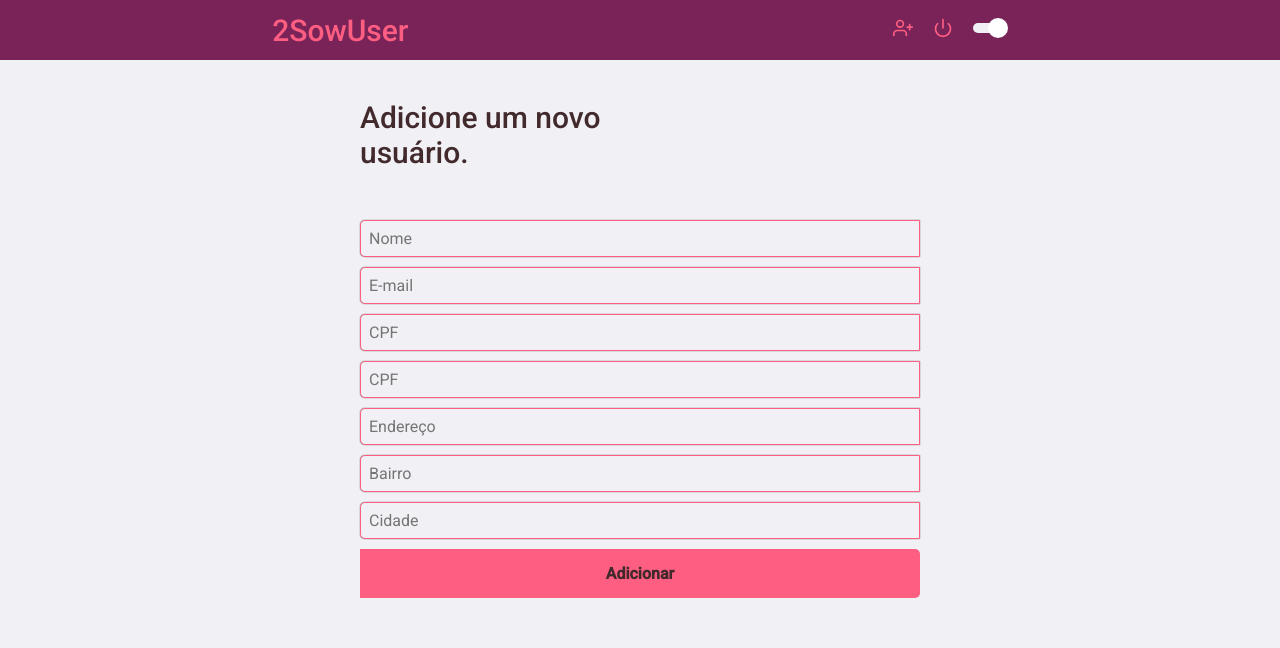
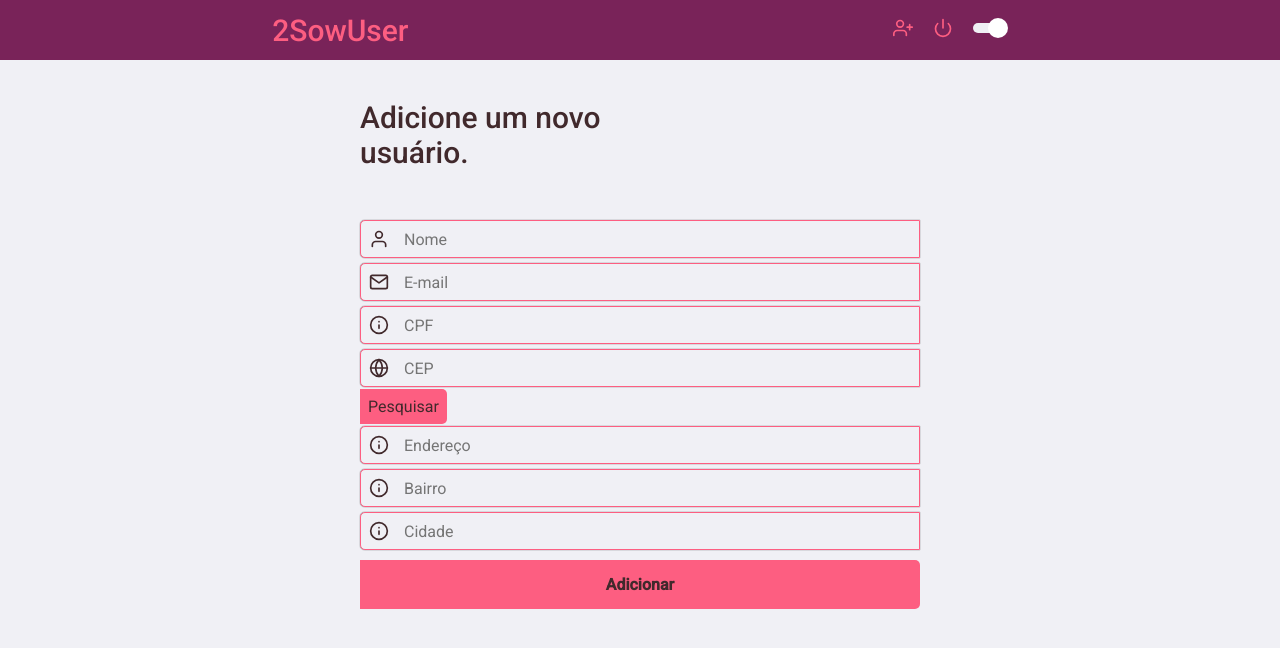
Before and after one commit to cnfreitax/2sow-test, a React (Create React App) app: page /user-new in a window 1280 px wide. Shown: the top 648 px of the page. Built offline with nearby package versions, Linux system fonts and the light colour scheme; sample sign-in values are in the browser's storage.

Commit message:
Created input component and used in AddUser page

```diff
--- a/db.json
+++ b/db.json
@@ -1,3 +1,16 @@
 {
-  "usuarios": []
+  "usuarios": [
+    {
+      "id": "3",
+      "name": "Victor Freitas",
+      "cpf": "754.125.854.51",
+      "email": "beatriz@gmail.com",
+      "address": {
+        "cep": "12342-545",
+        "streat": "Valson Lopes",
+        "neighborhood": "Butantã",
+        "city": "São Paulo"
+      }
+    }
+  ]
 }
--- a/package.json
+++ b/package.json
@@ -22,6 +22,7 @@
     "react-router-dom": "^5.2.0",
     "react-scripts": "3.4.1",
     "react-switch": "^5.0.1",
+    "react-via-cep": "^2.0.8",
     "styled-components": "^5.1.1",
     "typescript": "~3.7.2",
     "uuidv4": "^6.1.0",
--- /dev/null
+++ b/src/components/Input/index.tsx
@@ -0,0 +1,20 @@
+import React, { InputHTMLAttributes } from 'react';
+import { IconBaseProps } from 'react-icons';
+
+import { Container } from './styles';
+
+interface InputProps extends InputHTMLAttributes<HTMLInputElement> {
+  name: string;
+  icon?: React.ComponentType<IconBaseProps>;
+}
+
+const Input: React.FC<InputProps> = ({ icon: Icon, ...rest }) => {
+  return (
+    <Container>
+      {Icon && <Icon size={20} />}
+      <input {...rest} />
+    </Container>
+  );
+};
+
+export default Input;
--- /dev/null
+++ b/src/components/Input/styles.ts
@@ -0,0 +1,35 @@
+import styled from 'styled-components';
+
+export const Container = styled.div`
+  width: 100%;
+
+  border: 0;
+  color: #fff;
+  border-radius: 5px 0 0 5px;
+  border: 1px solid #fd5e81;
+  box-shadow: 0 0 1px rgba(0, 0, 0, 2);
+  background: transparent;
+  padding: 8px;
+
+  display: flex;
+  align-items: center;
+
+  & + div {
+    margin-top: 5px;
+  }
+
+  input {
+    flex: 1;
+    background: transparent;
+    border: 0;
+    color: ${(props) => props.theme.colors.color};
+    &::placeholder {
+      ${(props) => props.theme.colors.color};
+    }
+  }
+
+  svg {
+    margin-right: 15px;
+    color: ${(props) => props.theme.colors.color};
+  }
+`;
--- a/src/pages/AddUser/index.tsx
+++ b/src/pages/AddUser/index.tsx
@@ -1,13 +1,14 @@
 import React from 'react';
 import { Link } from 'react-router-dom';
-import { FiArrowLeft } from 'react-icons/fi';
+import { FiArrowLeft, FiUser, FiMail, FiInfo, FiGlobe } from 'react-icons/fi';
 import { ThemeProvider, DefaultTheme } from 'styled-components';
-
 import Header from '../../components/Header';
 
 import dark from '../../styles/themes/dark';
 import light from '../../styles/themes/light';
 import usePersistedState from '../../utils/usePersistedState';
+
+import Input from '../../components/Input';
 
 import { Container, Content, Title, Form } from './styles';
 
@@ -16,6 +17,7 @@ const AddUser: React.FC = () => {
   const toggleTheme = () => {
     setTheme(theme.title === 'dark' ? light : dark);
   };
+
   return (
     <ThemeProvider theme={theme}>
       <Container>
@@ -24,15 +26,23 @@ const AddUser: React.FC = () => {
         <Content>
           <Title>Adicione um novo usuário.</Title>
           <Form>
-            <input placeholder="Nome" />
-            <input type="email" placeholder="E-mail" />
-            <input placeholder="CPF" />
+            <Input name="name" icon={FiUser} placeholder="Nome" />
+            <Input
+              name="email"
+              icon={FiMail}
+              type="email"
+              placeholder="E-mail"
+            />
+            <Input name="cpf" icon={FiInfo} placeholder="CPF" />
 
-            <input placeholder="CPF" />
-            <input placeholder="Endereço" />
+            <div>
+              <Input name="cep" icon={FiGlobe} placeholder="CEP" />
+              <button type="button">Pesquisar</button>
+            </div>
+            <Input name="address" icon={FiInfo} placeholder="Endereço" />
 
-            <input placeholder="Bairro" />
-            <input placeholder="Cidade" />
+            <Input name="neighborhood" icon={FiInfo} placeholder="Bairro" />
+            <Input name="city" icon={FiInfo} placeholder="Cidade" />
             <button type="button">Adicionar</button>
           </Form>
         </Content>
--- a/src/pages/AddUser/styles.ts
+++ b/src/pages/AddUser/styles.ts
@@ -4,6 +4,7 @@ import { shade } from 'polished';
 export const Container = styled.div`
   background: ${(props) => props.theme.colors.background};
   height: 100vh;
+
   > a {
     visibility: hidden;
     position: absolute;
@@ -45,30 +46,21 @@ export const Form = styled.form`
   margin-top: 50px;
   display: flex;
 
-  input {
-    flex: 1;
-    width: 100%;
+  button {
+    margin: 2px 0;
+    padding: 8px;
 
-    padding: 0 24px;
+    border-radius: 0px 5px 5px 0px;
     border: 0;
-    color: #fff;
-    border-radius: 5px 0 0 5px;
-    border: 1px solid #fd5e81;
-    box-shadow: 0 0 1px rgba(0, 0, 0, 2);
-    background: transparent;
-    padding: 8px;
     color: ${(props) => props.theme.colors.color};
 
-    &::placeholder {
-      ${(props) => props.theme.colors.color};
-    }
-
-    & + input {
-      margin-top: 10px;
+    background: #fd5e81;
+    transition: background-color 0.5s;
+    &:hover {
+      background: ${shade(0.3, '#fd5e81')};
     }
   }
-
-  button {
+  > button {
     flex: 1;
     height: 100px;
     padding: 15px;
```
Also changed, not shown: src/service/viacep.ts (added, +7 -0 lines), .eslintrc.json, 1 other file (tests, documents, lock files or other folders).
